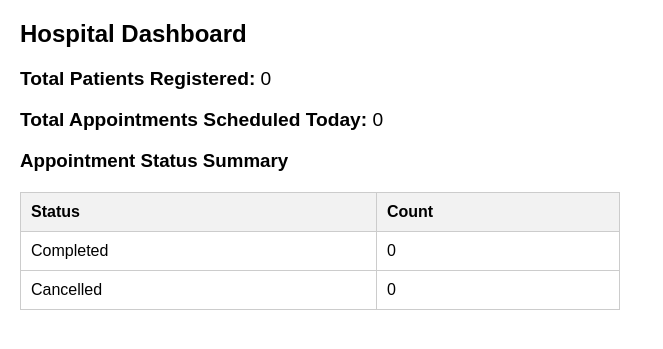
After one commit to gkganesh95/Hospital-Patient-Doctor-Appointment-Management-System, a Django app: page /dashboard/ in a window 1280 px wide. The commit adds this page. Shown: the top 349 px of the page, without its empty margins (0-663 px from the left). Run offline with Django 5.2, Linux system fonts and the light colour scheme; data that the repository does not hold is empty.

Commit message:
modified

```diff
--- /dev/null
+++ b/hospital/templates/hospital/dashboard.html
@@ -0,0 +1,42 @@
+<!DOCTYPE html>
+<html>
+<head>
+    <title>Hospital Dashboard</title>
+    <style>
+        body { font-family: Arial, sans-serif; margin: 20px; max-width: 600px; }
+        h2 { margin-bottom: 20px; }
+        table { width: 100%; border-collapse: collapse; margin-top: 20px; }
+        th, td { text-align: left; padding: 10px; border: 1px solid #ccc; }
+        th { background-color: #f2f2f2; }
+        .summary { font-size: 1.2em; margin-bottom: 15px; }
+    </style>
+</head>
+<body>
+    <h2>Hospital Dashboard</h2>
+
+    <div class="summary">
+        <p><strong>Total Patients Registered:</strong> {{ total_patients }}</p>
+        <p><strong>Total Appointments Scheduled Today:</strong> {{ total_appointments_today }}</p>
+    </div>
+
+    <h3>Appointment Status Summary</h3>
+    <table>
+        <thead>
+            <tr>
+                <th>Status</th>
+                <th>Count</th>
+            </tr>
+        </thead>
+        <tbody>
+            <tr>
+                <td>Completed</td>
+                <td>{{ completed_appointments }}</td>
+            </tr>
+            <tr>
+                <td>Cancelled</td>
+                <td>{{ cancelled_appointments }}</td>
+            </tr>
+        </tbody>
+    </table>
+</body>
+</html>
--- a/hospital/urls.py
+++ b/hospital/urls.py
@@ -8,4 +8,5 @@ urlpatterns = [
     path('appointments/<int:pk>/edit/', views.edit_appointment, name='edit_appointment'),
     path('appointments/<int:pk>/delete/', views.delete_appointment, name='delete_appointment'),
     path('appointments/<int:pk>/status/', views.update_status, name='update_status'),
+    path('dashboard/', views.dashboard, name='dashboard'),
 ]
--- a/hospital/views.py
+++ b/hospital/views.py
@@ -3,6 +3,8 @@ from .models import Doctor, Patient, Appointment
 from .forms import PatientForm, AppointmentForm
 from django.contrib import messages
 from datetime import datetime
+from django.utils.timezone import now
+from django.db.models import Count, Q
 
 # Patient Registration
 def register_patient(request):
@@ -97,3 +99,24 @@ def update_status(request, pk):
             messages.success(request, f'Status updated to {status}')
         return redirect('appointment_list')
     return render(request, 'hospital/update_status.html', {'object': appointment})
+
+# Dashboard View
+def dashboard(request):
+    today = now().date()  # current date
+
+    total_patients = Patient.objects.count()
+    total_appointments_today = Appointment.objects.filter(appointment_datetime__date=today).count()
+
+    # Count completed and cancelled appointments overall or optionally for today
+    appointment_status_counts = Appointment.objects.aggregate(
+        completed=Count('id', filter=Q(status='Completed')),
+        cancelled=Count('id', filter=Q(status='Cancelled'))
+    )
+
+    context = {
+        'total_patients': total_patients,
+        'total_appointments_today': total_appointments_today,
+        'completed_appointments': appointment_status_counts['completed'],
+        'cancelled_appointments': appointment_status_counts['cancelled'],
+    }
+    return render(request, 'hospital/dashboard.html', context)
```
Also changed, not shown: hospital/templates/hospital/appointment_list.html (+9 -12 lines).
